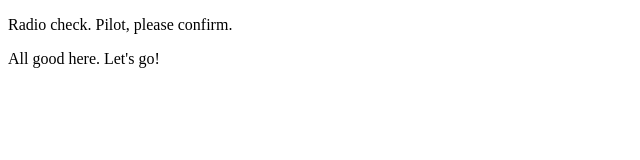
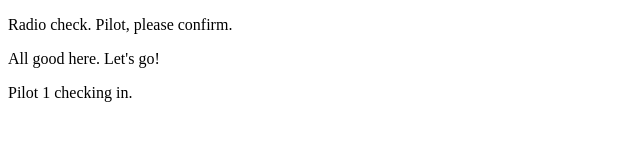
Before and after one commit to ArpithaNagappa/communication-log-control, a plain HTML site: page index.html in a window 1280 px wide. Shown: the whole page, without its empty margins (0-640 px from the left). Drawn offline with Linux system fonts and the light colour scheme.

Commit message:
Pilot 1 check in

```diff
--- a/index.html
+++ b/index.html
@@ -3,5 +3,6 @@
    <body>
       <p>Radio check. Pilot, please confirm.</p>
       <p>All good here.  Let's go!</p>
+      <p>Pilot 1 checking in.</p>
    </body>
 </html>
```
